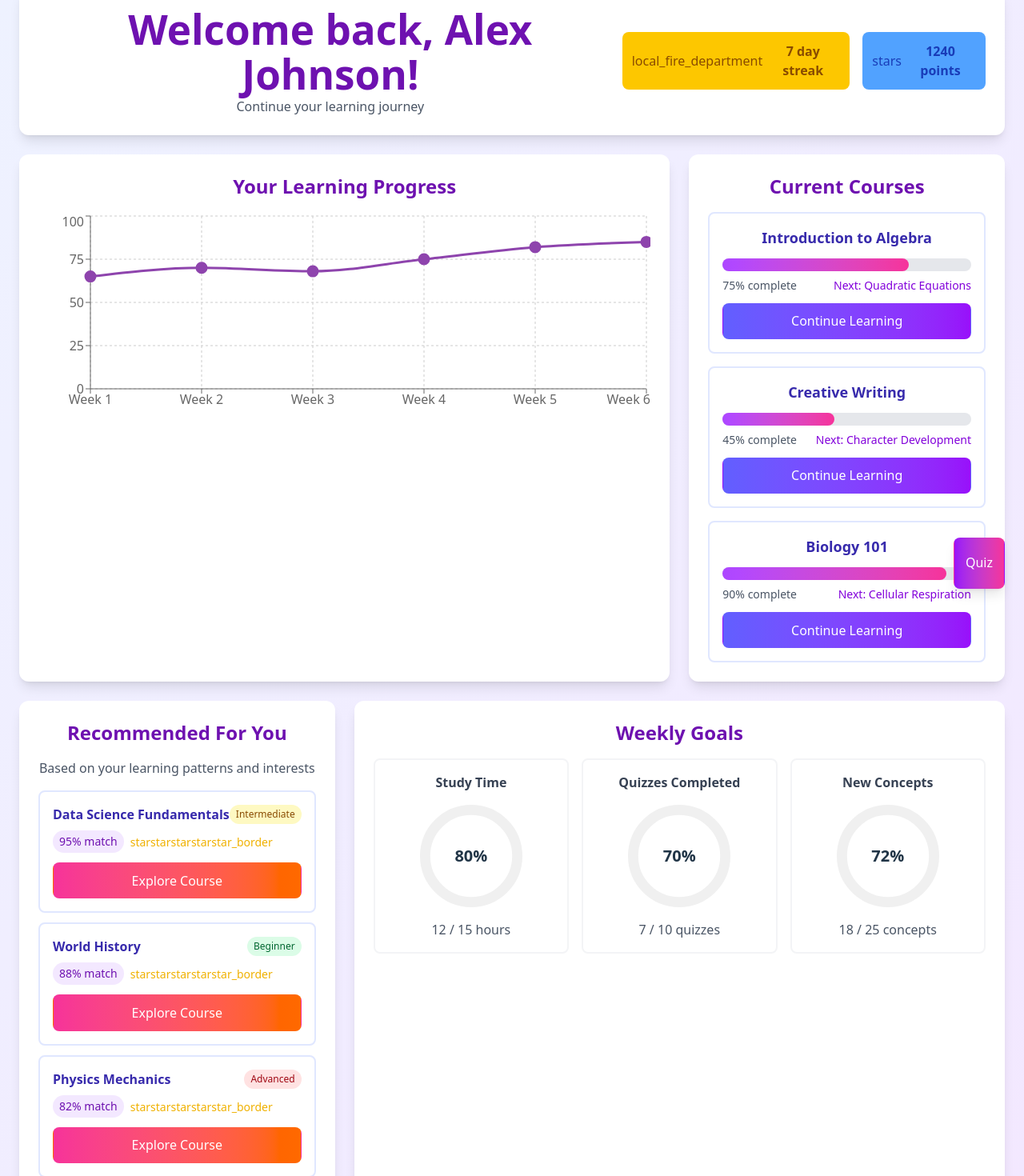
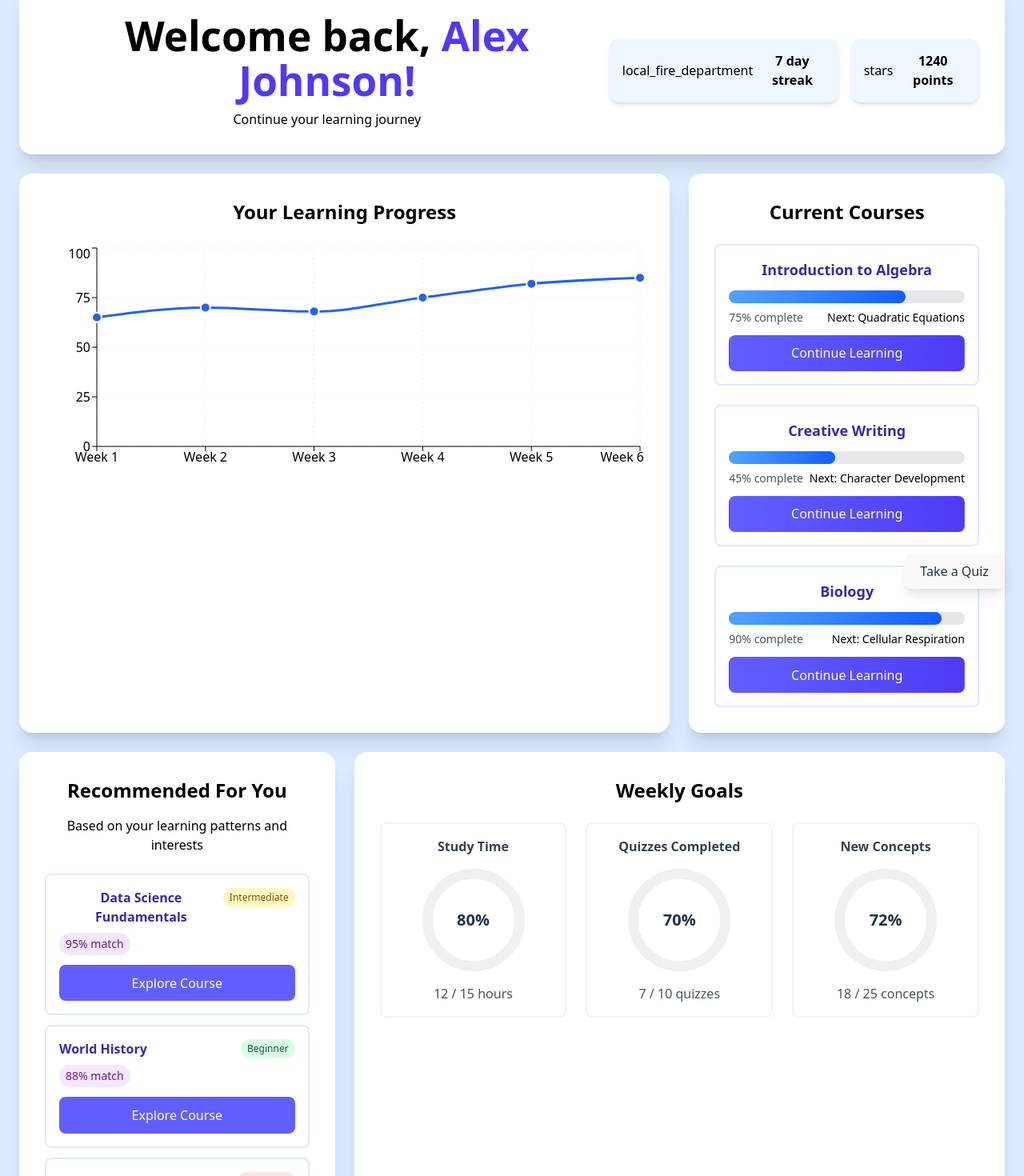
Before and after one commit to SaieshPriolkar/Bhainoob-, a React (Vite) app in the folder frontend/: page /dashboard in a window 1280 px wide. Shown: the part 40-1510 px from the top of the page at 80% size. Built offline with nearby package versions, Linux system fonts and the light colour scheme.

Commit message:
MEdhaj frntend

```diff
--- a/frontend/src/components/Dashboard/CourseCard.jsx
+++ b/frontend/src/components/Dashboard/CourseCard.jsx
@@ -18,17 +18,17 @@ const CourseCard = ({ course }) => {
       {/* Progress Bar */}
       <div className="w-full bg-gray-200 rounded-full h-4 mt-3 mb-2">
         <div
-          className="bg-gradient-to-r from-purple-500 to-pink-500 h-4 rounded-full"
+          className="bg-gradient-to-r from-blue-400 to-blue-600 h-4 rounded-full"
           style={{ width: `${courseData.progress}%` }}
         ></div>
       </div>
 
       <div className="flex justify-between items-center">
         <span className="text-gray-600 text-sm">{courseData.progress}% complete</span>
-        <span className="text-purple-700 text-sm font-medium">Next: {courseData.nextLesson}</span>
+        <span className="text-black text-sm font-medium">Next: {courseData.nextLesson}</span>
       </div>
 
-      <button className="mt-3 w-full py-2 bg-gradient-to-r from-indigo-500 to-purple-600 text-white rounded-md font-medium hover:from-indigo-600 hover:to-purple-700 transition-colors duration-300">
+      <button className="mt-3 w-full py-2 bg-gradient-to-r from-indigo-500 to-indigo-600 text-white rounded-md font-medium hover:from-indigo-600 hover:to-purple transition-colors duration-300">
         Continue Learning
       </button>
     </div>
--- a/frontend/src/components/Dashboard/RecommendationList.jsx
+++ b/frontend/src/components/Dashboard/RecommendationList.jsx
@@ -30,20 +30,21 @@ const RecommendationList = ({ recommendations }) => {
             <div className="bg-purple-100 text-purple-800 rounded-full px-2 py-1 text-sm font-medium">
               {course.match}% match
             </div>
-            <div className="ml-2 text-yellow-500">
+            {/* <div className="ml-2 text-black">
               {Array(5).fill().map((_, i) => (
                 <span key={i} className="material-icons text-sm">
                   {i < Math.floor(course.match / 20) ? 'star' : 'star_border'}
                 </span>
               ))}
-            </div>
+            </div> */}
           </div>
 
-          <button className="mt-3 w-full py-2 bg-gradient-to-r from-pink-500 to-orange-500 text-white rounded-md font-medium hover:from-pink-600 hover:to-orange-600 transition-colors duration-300">
+          <button className="mt-3 w-full py-2 bg-gradient-to-r from-indigo-500 to-indigo-500 text-white rounded-md font-medium hover:from-blue-600 hover:to-blue-500 transition-colors duration-300">
             Explore Course
           </button>
         </div>
       ))}
+
     </div>
   );
 };
--- a/frontend/src/components/Dashbord.jsx
+++ b/frontend/src/components/Dashbord.jsx
@@ -25,7 +25,7 @@ const Dashboard = () => {
         courses: [
           { id: 1, title: "Introduction to Algebra", progress: 75, nextLesson: "Quadratic Equations" },
           { id: 2, title: "Creative Writing", progress: 45, nextLesson: "Character Development" },
-          { id: 3, title: "Biology 101", progress: 90, nextLesson: "Cellular Respiration" },
+          { id: 3, title: "Biology", progress: 90, nextLesson: "Cellular Respiration" },
         ],
         recommendations: [
           { id: 4, title: "Data Science Fundamentals", difficulty: "Intermediate", match: 95 },
@@ -41,29 +41,32 @@ const Dashboard = () => {
 
   if (isLoading) {
     return (
-      <div className="flex justify-center items-center min-h-screen bg-indigo-50">
-        <div className="animate-spin rounded-full h-16 w-16 border-t-4 border-b-4 border-purple-500"></div>
+      <div className="flex justify-center items-center min-h-screen bg-blue-100">
+        <div className="animate-spin rounded-full h-16 w-16 border-t-4 border-b-4 border-black"></div>
       </div>
     );
   }
 
   return (
-    <div className="absolute top-0 left-0 min-h-screen w-full bg-gradient-to-br from-indigo-50 to-purple-100 p-6">
+    <div className="absolute top-0 left-0 min-h-screen w-full bg-blue-100 p-6">
       {/* Header */}
-      <div className="bg-white rounded-xl shadow-lg p-6 mb-6">
+      <div className="bg-white rounded-2xl shadow-xl p-8 mb-6">
         <div className="flex flex-col md:flex-row justify-between items-center">
           <div>
-            <h1 className="text-3xl font-bold text-purple-800">Welcome back, {userData.name}!</h1>
-            <p className="text-gray-600">Continue your learning journey</p>
+            <h1 className="text-3xl font-bold mb-2">
+              <span className="text-black">Welcome back, </span>
+              <span className="text-indigo-600">{userData.name}!</span>
+            </h1>
+            <p className="text-black">Continue your learning journey</p>
           </div>
-          <div className="flex items-center mt-4 md:mt-0">
-            <div className="bg-yellow-400 text-yellow-800 p-3 rounded-lg flex items-center mr-4">
-              <span className="material-icons mr-1">local_fire_department</span>
-              <span className="font-bold">{userData.streak} day streak</span>
+          <div className="flex items-center mt-4 md:mt-0 space-x-4">
+            <div className="bg-blue-50 p-4 rounded-xl flex items-center shadow-md">
+              <span className="material-icons mr-2 text-black">local_fire_department</span>
+              <span className="font-bold text-black">{userData.streak} day streak</span>
             </div>
-            <div className="bg-blue-400 text-blue-800 p-3 rounded-lg flex items-center">
-              <span className="material-icons mr-1">stars</span>
-              <span className="font-bold">{userData.totalPoints} points</span>
+            <div className="bg-blue-50 p-4 rounded-xl flex items-center shadow-md">
+              <span className="material-icons mr-2 text-black">stars</span>
+              <span className="font-bold text-black">{userData.totalPoints} points</span>
             </div>
           </div>
         </div>
@@ -72,22 +75,22 @@ const Dashboard = () => {
       {/* Main Content Grid */}
       <div className="grid grid-cols-1 lg:grid-cols-3 gap-6">
         {/* Learning Progress */}
-        <div className="bg-white rounded-xl shadow-lg p-6 lg:col-span-2">
-          <h2 className="text-2xl font-bold text-purple-800 mb-4">Your Learning Progress</h2>
-          <div className="h-64">
+        <div className="bg-white rounded-2xl shadow-xl p-8 lg:col-span-2">
+          <h2 className="text-2xl font-bold text-black mb-6">Your Learning Progress</h2>
+          <div className="h-72">
             <ResponsiveContainer width="100%" height="100%">
               <LineChart data={userData.progress}>
-                <CartesianGrid strokeDasharray="3 3" />
-                <XAxis dataKey="name" />
-                <YAxis domain={[0, 100]} />
-                <Tooltip />
+                <CartesianGrid strokeDasharray="3 3" stroke="#EBF4FF" />
+                <XAxis dataKey="name" stroke="#000000" />
+                <YAxis domain={[0, 100]} stroke="#000000" />
+                <Tooltip contentStyle={{ backgroundColor: "white", borderRadius: "10px", boxShadow: "0 10px 15px -3px rgba(0, 0, 0, 0.1)" }} />
                 <Line
                   type="monotone"
                   dataKey="score"
-                  stroke="#8e44ad"
+                  stroke="#2563EB"
                   strokeWidth={3}
-                  dot={{ fill: '#8e44ad', r: 6 }}
-                  activeDot={{ r: 8 }}
+                  dot={{ fill: '#2563EB', r: 6, strokeWidth: 2, stroke: "white" }}
+                  activeDot={{ r: 8, stroke: "white", strokeWidth: 2 }}
                 />
               </LineChart>
             </ResponsiveContainer>
@@ -95,9 +98,9 @@ const Dashboard = () => {
         </div>
 
         {/* Current Courses */}
-        <div className="bg-white rounded-xl shadow-lg p-6">
-          <h2 className="text-2xl font-bold text-purple-800 mb-4">Current Courses</h2>
-          <div className="space-y-4">
+        <div className="bg-white rounded-2xl shadow-xl p-8">
+          <h2 className="text-2xl font-bold text-black mb-6">Current Courses</h2>
+          <div className="space-y-6">
             {userData.courses.map(course => (
               <CourseCard key={course.id} course={course} />
             ))}
@@ -105,36 +108,36 @@ const Dashboard = () => {
         </div>
 
         {/* Recommended Courses */}
-        <div className="bg-white rounded-xl shadow-lg p-6">
-          <h2 className="text-2xl font-bold text-purple-800 mb-4">Recommended For You</h2>
-          <p className="text-gray-600 mb-4">Based on your learning patterns and interests</p>
+        <div className="bg-white rounded-2xl shadow-xl p-8">
+          <h2 className="text-2xl font-bold text-black mb-4">Recommended For You</h2>
+          <p className="text-black mb-6">Based on your learning patterns and interests</p>
           <RecommendationList recommendations={userData.recommendations} />
         </div>
 
         {/* Weekly Goals */}
-        <div className="bg-white rounded-xl shadow-lg p-6 lg:col-span-2">
-          <h2 className="text-2xl font-bold text-purple-800 mb-4">Weekly Goals</h2>
-          <div className="grid grid-cols-1 md:grid-cols-3 gap-4">
+        <div className="bg-white rounded-2xl shadow-xl p-8 lg:col-span-2">
+          <h2 className="text-2xl font-bold text-black mb-6">Weekly Goals</h2>
+          <div className="grid grid-cols-1 md:grid-cols-3 gap-6">
             <ProgressWidget
               title="Study Time"
               current={12}
               target={15}
               unit="hours"
-              color="bg-pink-500"
+              color="bg-blue-400"
             />
             <ProgressWidget
               title="Quizzes Completed"
               current={7}
               target={10}
               unit="quizzes"
-              color="bg-green-500"
+              color="bg-blue-500"
             />
             <ProgressWidget
               title="New Concepts"
               current={18}
               target={25}
               unit="concepts"
-              color="bg-blue-500"
+              color="bg-blue-600"
             />
           </div>
         </div>
@@ -144,8 +147,8 @@ const Dashboard = () => {
       <div className="fixed bottom-6 right-6 z-10 group">
         <button
           onClick={() => window.location.href = "/quizzes"}
-          className="bg-gradient-to-r from-purple-600 to-pink-500 hover:from-purple-700 hover:to-pink-600 text-white font-bold p-4 w-16 h-16 rounded-full shadow-lg hover:shadow-xl transform hover:scale-110 transition duration-300 flex items-center justify-center text-2xl "  >
-          Quiz
+          className="bg-white text-indigo shadow-lg hover:shadow-xl transform hover:scale-105 transition duration-300 flex items-center justify-center text-xl font-bold p-6 rounded-full border-2 border-blue-00">
+          Take a Quiz
         </button>
       </div>
     </div>
--- a/frontend/src/components/Landing.jsx
+++ b/frontend/src/components/Landing.jsx
@@ -40,7 +40,7 @@ const AdaptiveLearningLandingPage = () => {
 
   return (
     <div className="absolute top-0 left-0 min-h-screen bg-gradient-to-b from-gray-50 to-white">
-      /* Navigation */
+
         <nav className="bg-white shadow-sm">
           <div className="max-w-7xl mx-auto px-4 sm:px-6 lg:px-8">
             <div className="flex justify-between h-16">
@@ -54,7 +54,7 @@ const AdaptiveLearningLandingPage = () => {
             <span className="text-2xl font-bold text-indigo-600">AdaptLearn</span>
           </div>
 
-          {/* Desktop Navigation */}
+
             <div className="hidden md:flex items-center space-x-8">
               <a href="#" className="text-gray-700 hover:text-indigo-600 font-medium">  Features</a>
               <a href="#how-it-works" className="text-gray-700 hover:text-indigo-600 font-medium">How It Works</a>
@@ -117,11 +117,11 @@ const AdaptiveLearningLandingPage = () => {
             </div>
           </div>
         </div>
+        {/* <div className="lg:absolute lg:inset-y-0 lg:right-0 lg:w-1/2">
+          <img className="h-56 w-full object-cover sm:h-72 md:h-96 lg:w-full lg:h-full" src="/api/placeholder/800/600" alt="Student learning" />
+        </div> */}
         <div className="lg:absolute lg:inset-y-0 lg:right-0 lg:w-1/2">
-          <img className="h-56 w-full object-cover sm:h-72 md:h-96 lg:w-full lg:h-full" src="/api/placeholder/800/600" alt="Student learning" />
-        </div>
-        <div className="lg:absolute lg:inset-y-0 lg:right-0 lg:w-1/2">
-    <img className="h-56 w-full object-cover sm:h-72 md:h-96 lg:w-full lg:h-full" src="bg.webp" alt="Student learning" />
+
 
   </div>
       </div>
```
Also changed, not shown: frontend/src/components/Quizzes.jsx (+163 -24 lines).
